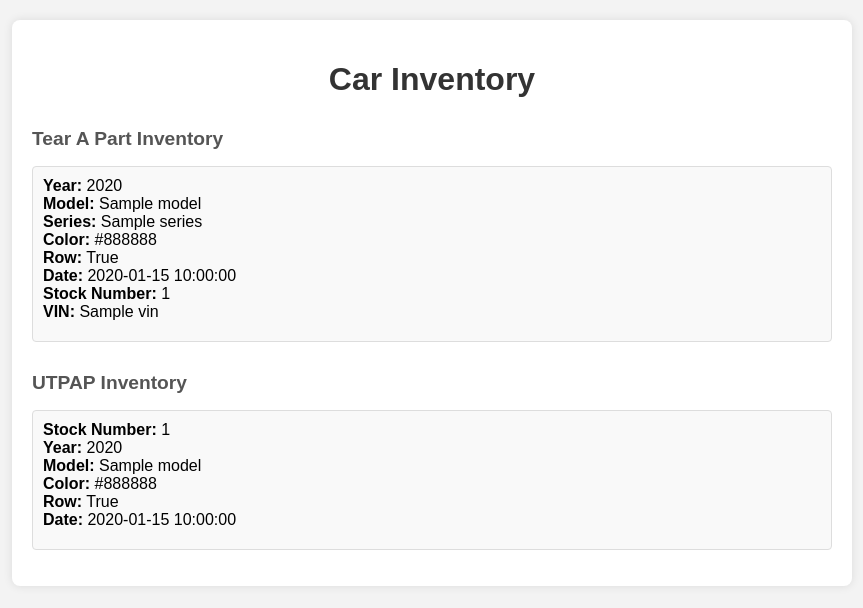
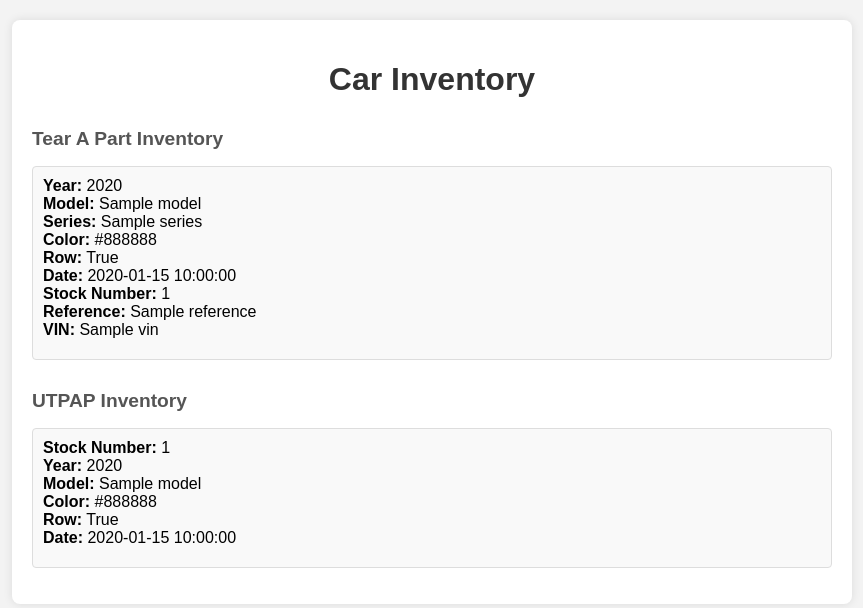
Before and after one commit to trevormcclellan/junkyard-frontend, a Flask app: page / in a window 1280 px wide. Shown: the top 608 px of the page, without its empty margins (208-1071 px from the left). Run offline with Flask 3, Linux system fonts and the light colour scheme; a database or web service that is not in the repository returns one stand-in record (values such as "Sample title").

Commit message:
Add tearapart reference

```diff
--- a/templates/index.html
+++ b/templates/index.html
@@ -118,6 +118,7 @@
                 <strong>Row:</strong> {{ car.row }}<br>
                 <strong>Date:</strong> {{ car.date }}<br>
                 <strong>Stock Number:</strong> {{ car.stock_num }}<br>
+                <strong>Reference:</strong> {{ car.reference }}<br>
                 <strong>VIN:</strong> {{ car.vin }}<br>
                 <object data="{{ car.image }}" type="image/png" onclick="showImage('{{ car.image }}')"></object>
             </li>
```
